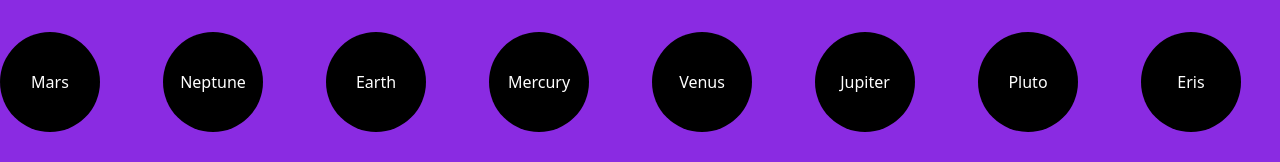
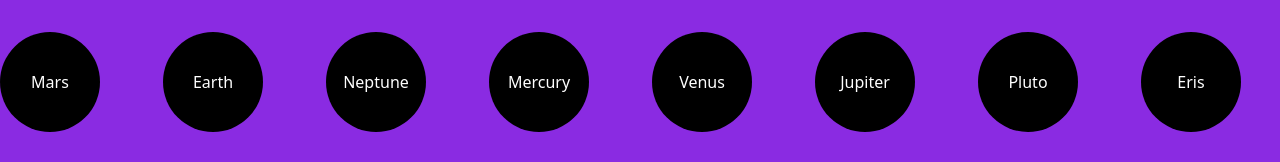
Before and after one commit to tatkrok/angular, an Angular app: page / in a window 1280 px wide. Shown: the top 162 px of the page. Built offline with nearby package versions, Linux system fonts and the light colour scheme.

Commit message:
ngFor planets

```diff
--- a/src/app/space/space.component.html
+++ b/src/app/space/space.component.html
@@ -2,30 +2,14 @@
   <div class="row">
     <div class="col-12 p-3"></div>
   </div>
+  <!-- <div class="row" *ngFor="let arrayElement of ['Mars', 'Earth', 'Pluto']">
+    <div class="col">
+      Hi i am the new row {{ arrayElement }}
+    </div>
+  </div> -->
   <div class="row">
-    <div class="col">
-      <app-planet [planetName]="'Mars'"></app-planet>
-    </div>
-    <div class="col">
-      <app-planet [planetName]="'Neptune'"></app-planet>
-    </div>
-    <div class="col">
-      <app-planet [planetName]="'Earth'"></app-planet>
-    </div>
-    <div class="col">
-      <app-planet [planetName]="'Mercury'"></app-planet>
-    </div>
-    <div class="col">
-      <app-planet [planetName]="'Venus'"></app-planet>
-    </div>
-    <div class="col">
-      <app-planet [planetName]="'Jupiter'"></app-planet>
-    </div>
-    <div class="col">
-      <app-planet [planetName]="'Pluto'"></app-planet>
-    </div>
-    <div class="col">
-      <app-planet [planetName]="'Eris'"></app-planet>
+    <div class="col" *ngFor="let name of planets">
+      <app-planet [planetName]="name"></app-planet>
     </div>
   </div>
 
--- a/src/app/space/space.component.ts
+++ b/src/app/space/space.component.ts
@@ -6,14 +6,16 @@ import { Component } from '@angular/core';
   styleUrl: './space.component.css',
 })
 export class SpaceComponent {
-  planetMars: string = 'Mars';
-  planetEarth: string = 'Earth';
-  planetNeptune: string = 'Neptune';
-  planetMercury: string = 'Mercury';
-  planetVenus: string = 'Venus';
-  planetJupiter: string = 'Jupiter';
-  planetPluto: string = 'Pluto';
-  planetEris: string = 'Eris';
+  planets: string[] = [
+    'Mars',
+    'Earth',
+    'Neptune',
+    'Mercury',
+    'Venus',
+    'Jupiter',
+    'Pluto',
+    'Eris'
+  ];
 
   meteorite1: number = 1;
   meteorite2: number = 2;
```
